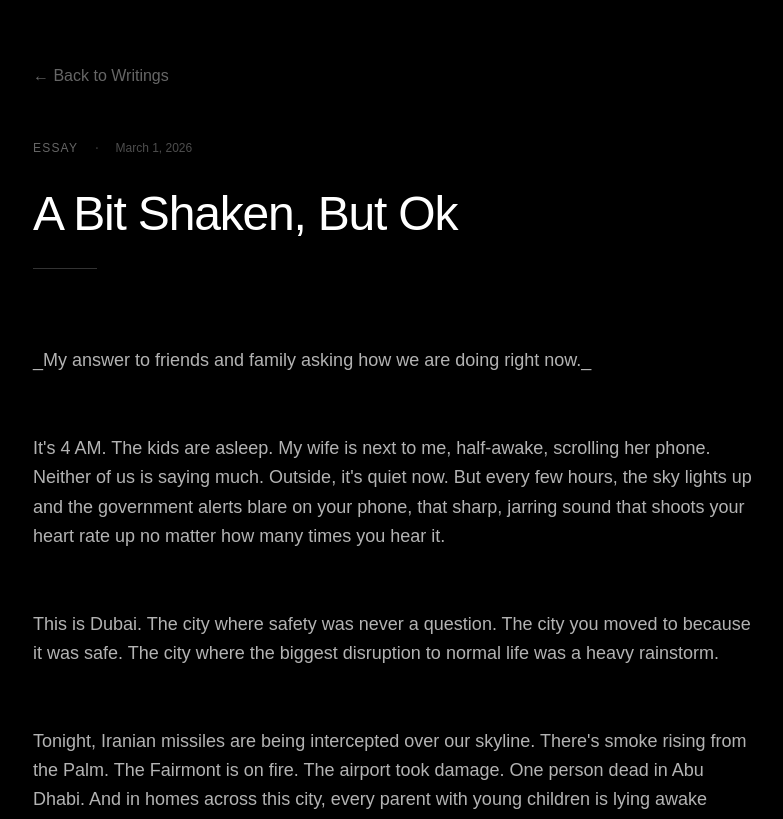
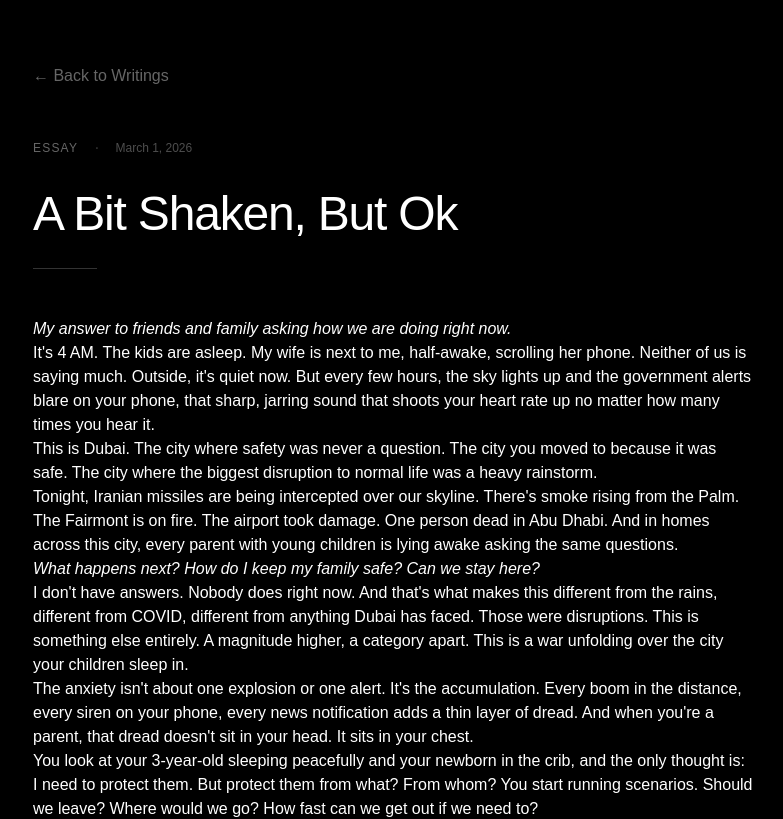
Before and after one commit to sumsur29/sumsur-portfolio, a Next.js app: page /writings/a-bit-shaken-but-ok in a window 1280 px wide. Shown: the top 819 px of the page, without its empty margins (247-1030 px from the left). Built offline with nearby package versions, Linux system fonts and the light colour scheme.

Commit message:
Add proper markdown rendering with headings and formatting

```diff
--- a/app/writings/[slug]/page.tsx
+++ b/app/writings/[slug]/page.tsx
@@ -1,6 +1,8 @@
 import Link from 'next/link'
 import { notFound } from 'next/navigation'
 import { getAllArticles, getArticleBySlug } from '@/lib/articles'
+import ReactMarkdown from 'react-markdown'
+import remarkGfm from 'remark-gfm'
 
 export async function generateStaticParams() {
   const articles = getAllArticles()
@@ -40,10 +42,24 @@ export default function ArticlePage({ params }: { params: { slug: string } }) {
             <div className="h-px w-16 bg-white/20"></div>
           </header>
 
-          <div className="prose prose-invert prose-lg max-w-none">
-            <div className="text-white/70 leading-relaxed font-light text-lg whitespace-pre-wrap">
+          <div className="prose prose-invert prose-lg max-w-none
+                          prose-headings:font-light prose-headings:tracking-tight
+                          prose-h1:text-4xl prose-h1:mb-8 prose-h1:mt-12
+                          prose-h2:text-3xl prose-h2:mb-6 prose-h2:mt-10 prose-h2:border-b prose-h2:border-white/10 prose-h2:pb-3
+                          prose-h3:text-2xl prose-h3:mb-4 prose-h3:mt-8
+                          prose-p:text-white/70 prose-p:leading-relaxed prose-p:mb-6 prose-p:font-light
+                          prose-strong:text-white prose-strong:font-medium
+                          prose-em:text-white/80 prose-em:italic
+                          prose-ul:my-6 prose-ul:list-disc prose-ul:pl-6
+                          prose-ol:my-6 prose-ol:list-decimal prose-ol:pl-6
+                          prose-li:text-white/70 prose-li:mb-2 prose-li:font-light
+                          prose-a:text-blue-400 prose-a:no-underline hover:prose-a:text-blue-300
+                          prose-blockquote:border-l-2 prose-blockquote:border-white/20 prose-blockquote:pl-6 prose-blockquote:italic prose-blockquote:text-white/60
+                          prose-code:text-white/90 prose-code:bg-white/10 prose-code:px-1 prose-code:rounded
+                          prose-hr:border-white/10 prose-hr:my-12">
+            <ReactMarkdown remarkPlugins={[remarkGfm]}>
               {article.content}
-            </div>
+            </ReactMarkdown>
           </div>
         </article>
       </div>
```
Also changed, not shown: package.json (+5 -3 lines), 1 other file (tests, documents, lock files or other folders).
